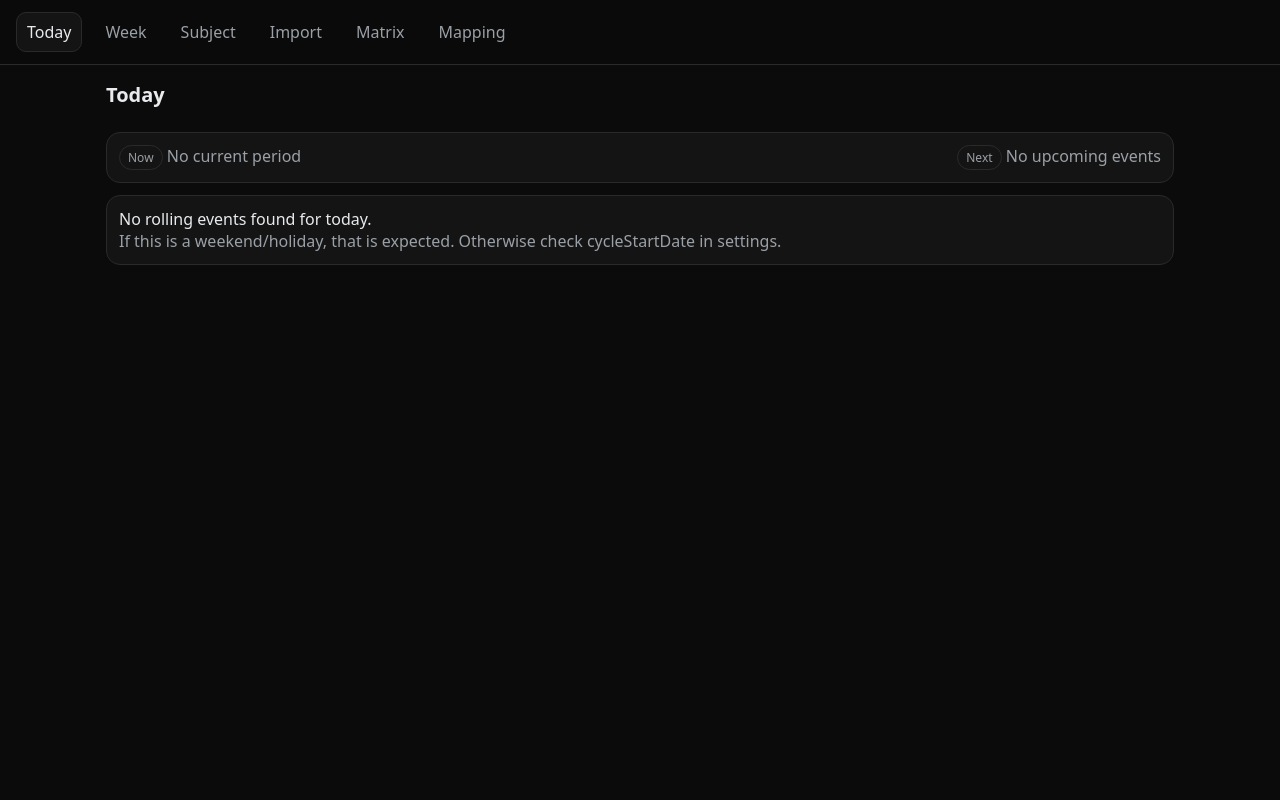
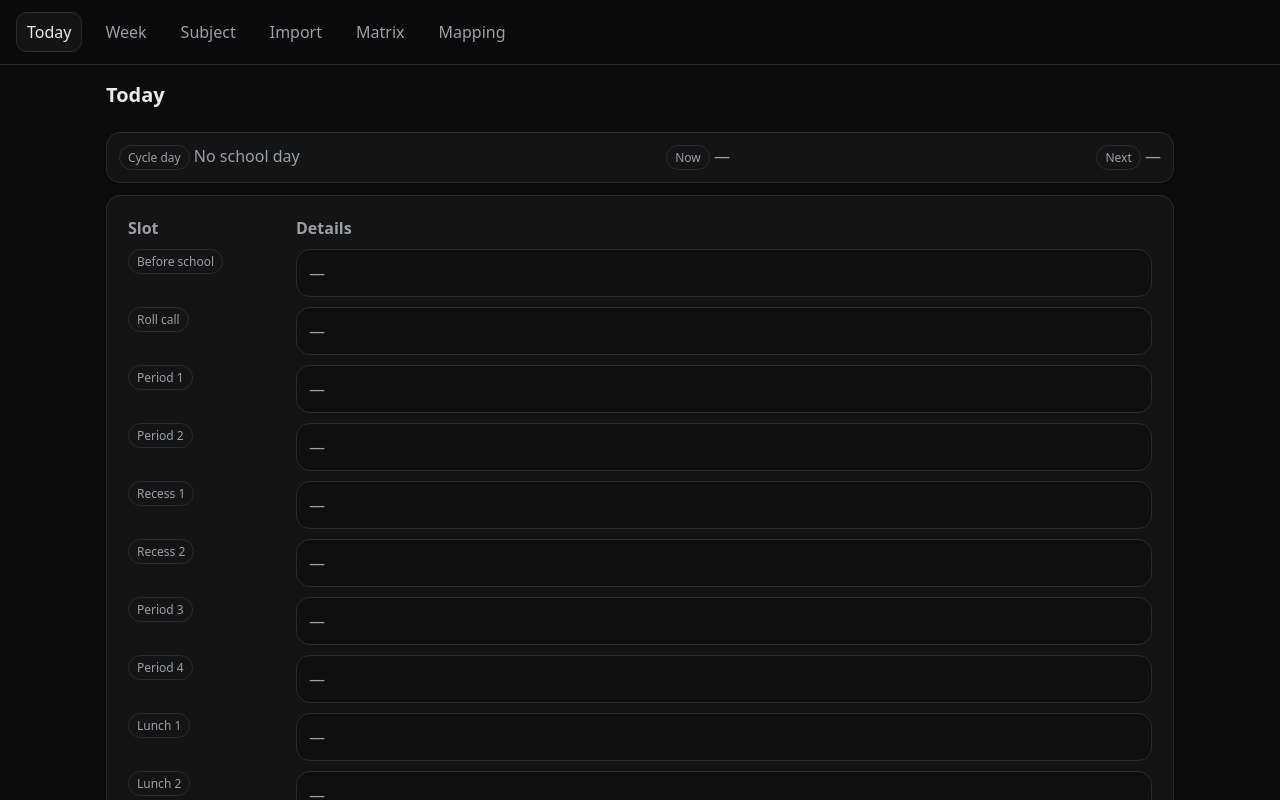
Before and after one commit to Spencerzone/cal, a React (Vite) app: page / in a window 1280 px wide. Shown: the top 800 px of the page. Built offline with nearby package versions, Linux system fonts and the light colour scheme; the HTML template or start-up script is replaced by a standard one.

Commit message:
todaypage - blanks

```diff
--- a/src/pages/TodayPage.tsx
+++ b/src/pages/TodayPage.tsx
@@ -1,44 +1,121 @@
 import { useEffect, useMemo, useState } from "react";
 import { format } from "date-fns";
 import { getDb } from "../db/db";
+import type { CycleTemplateEvent, DayLabel, SlotAssignment, SlotId } from "../db/db";
+import { SLOT_DEFS } from "../rolling/slots";
 import { getRollingSettings } from "../rolling/settings";
-import { generateForDate } from "../rolling/generate";
+import { dayLabelForDate } from "../rolling/cycle";
+import { getTemplateMeta, applyMetaToLabel } from "../rolling/templateMapping";
 
-function formatTimeRange(startUtc: number, endUtc: number): string {
-  const s = new Date(startUtc);
-  const e = new Date(endUtc);
-  // local display
-  return `${format(s, "H:mm")}–${format(e, "H:mm")}`;
+type Cell =
+  | { kind: "blank" }
+  | { kind: "free" }
+  | { kind: "manual"; a: SlotAssignment }
+  | { kind: "template"; a: SlotAssignment; e: CycleTemplateEvent };
+
+function weekdayFromLabel(label: DayLabel): string {
+  return label.slice(0, 3);
+}
+
+function minutesToLocalDateTime(today: Date, minutes: number): Date {
+  const d = new Date(today);
+  d.setHours(0, minutes, 0, 0);
+  return d;
+}
+
+function timeRangeFromTemplate(today: Date, e: CycleTemplateEvent): string {
+  const s = minutesToLocalDateTime(today, e.startMinutes);
+  const t = minutesToLocalDateTime(today, e.endMinutes);
+  return `${format(s, "H:mm")}–${format(t, "H:mm")}`;
 }
 
 export default function TodayPage() {
-  const [events, setEvents] = useState<Array<any>>([]);
   const [now, setNow] = useState<Date>(new Date());
+  const [label, setLabel] = useState<DayLabel | null>(null);
+  const [templateById, setTemplateById] = useState<Map<string, CycleTemplateEvent>>(new Map());
+  const [assignmentBySlot, setAssignmentBySlot] = useState<Map<SlotId, SlotAssignment>>(new Map());
+
   const todayKey = useMemo(() => format(new Date(), "yyyy-MM-dd"), []);
+  const todayLocal = useMemo(() => new Date(), []);
 
+  // clock tick
   useEffect(() => {
     const t = setInterval(() => setNow(new Date()), 30_000);
     return () => clearInterval(t);
   }, []);
 
+  // load templateById once
   useEffect(() => {
     (async () => {
       const db = await getDb();
-      const templateCount = await db.count("cycleTemplateEvents");
+      const template = await db.getAll("cycleTemplateEvents");
+      setTemplateById(new Map(template.map((e) => [e.id, e])));
+    })();
+  }, []);
 
-      if (templateCount > 0) {
+  // compute today's DayLabel (canonical), then apply mapping to reach stored label
+  useEffect(() => {
+    (async () => {
       const settings = await getRollingSettings();
-        const gen = await generateForDate(todayKey, settings);
-        setEvents(gen);
+      const canonical = dayLabelForDate(todayKey, settings) as DayLabel | null;
+
+      if (!canonical) {
+        setLabel(null);
+        setAssignmentBySlot(new Map());
         return;
       }
 
-      setEvents([]);
+      const meta = await getTemplateMeta();
+      const stored = meta ? applyMetaToLabel(canonical, meta) : canonical;
+      setLabel(stored);
+
+      // fetch assignments for this label
+      const db = await getDb();
+      const idx = db.transaction("slotAssignments").store.index("byDayLabel");
+      const rows = await idx.getAll(stored);
+
+      const m = new Map<SlotId, SlotAssignment>();
+      for (const a of rows) m.set(a.slotId, a);
+      setAssignmentBySlot(m);
     })();
   }, [todayKey]);
 
-  const current = useMemo(() => events.find((e) => now.getTime() >= e.startUtc && now.getTime() < e.endUtc) ?? null, [events, now]);
-  const next = useMemo(() => events.find((e) => e.startUtc > now.getTime()) ?? null, [events, now]);
+  const cells: Array<{ slotId: SlotId; slotLabel: string; cell: Cell }> = useMemo(() => {
+    return SLOT_DEFS.map((s) => {
+      const a = assignmentBySlot.get(s.id);
+
+      if (!a) return { slotId: s.id, slotLabel: s.label, cell: { kind: "blank" } };
+
+      if (a.kind === "free") return { slotId: s.id, slotLabel: s.label, cell: { kind: "free" } };
+
+      if (a.manualTitle) return { slotId: s.id, slotLabel: s.label, cell: { kind: "manual", a } };
+
+      if (a.sourceTemplateEventId) {
+        const e = templateById.get(a.sourceTemplateEventId);
+        if (e) return { slotId: s.id, slotLabel: s.label, cell: { kind: "template", a, e } };
+      }
+
+      return { slotId: s.id, slotLabel: s.label, cell: { kind: "blank" } };
+    });
+  }, [assignmentBySlot, templateById]);
+
+  // current/next computed only from template events (ignore blank/free)
+  const currentNext = useMemo(() => {
+    const realEvents = cells
+      .filter((x) => x.cell.kind === "template")
+      .map((x) => {
+        const e = (x.cell as any).e as CycleTemplateEvent;
+        const start = minutesToLocalDateTime(todayLocal, e.startMinutes).getTime();
+        const end = minutesToLocalDateTime(todayLocal, e.endMinutes).getTime();
+        return { title: e.title, start, end };
+      })
+      .sort((a, b) => a.start - b.start);
+
+    const nowMs = now.getTime();
+    const current = realEvents.find((e) => nowMs >= e.start && nowMs < e.end) ?? null;
+    const next = realEvents.find((e) => e.start > nowMs) ?? null;
+    return { current, next };
+  }, [cells, now, todayLocal]);
 
   return (
     <div className="grid">
@@ -47,53 +124,85 @@ export default function TodayPage() {
       <div className="card">
         <div className="row" style={{ justifyContent: "space-between", flexWrap: "wrap" }}>
           <div>
-            <div className="badge">Now</div>{" "}
-            {current ? (
-              <>
-                <strong>{current.title}</strong> <span className="muted">({formatTimeRange(current.startUtc, current.endUtc)})</span>
-              </>
+            <div className="badge">Cycle day</div>{" "}
+            {label ? (
+              <strong>
+                {weekdayFromLabel(label)} {label.slice(3)}
+              </strong>
             ) : (
-              <span className="muted">No current period</span>
+              <span className="muted">No school day</span>
             )}
           </div>
+
+          <div>
+            <div className="badge">Now</div>{" "}
+            {currentNext.current ? (
+              <strong>{currentNext.current.title}</strong>
+            ) : (
+              <span className="muted">—</span>
+            )}
+          </div>
+
           <div>
             <div className="badge">Next</div>{" "}
-            {next ? (
-              <>
-                <strong>{next.title}</strong> <span className="muted">({formatTimeRange(next.startUtc, next.endUtc)})</span>
-              </>
-            ) : (
-              <span className="muted">No upcoming events</span>
-            )}
+            {currentNext.next ? <strong>{currentNext.next.title}</strong> : <span className="muted">—</span>}
           </div>
         </div>
       </div>
 
-      <div className="grid">
-        {events.length === 0 ? (
-          <div className="card">
-            <div>No rolling events found for today.</div>
-            <div className="muted">If this is a weekend/holiday, that is expected. Otherwise check cycleStartDate in settings.</div>
+      <div className="card" style={{ overflowX: "auto" }}>
+        <table style={{ width: "100%", borderCollapse: "separate", borderSpacing: 8 }}>
+          <thead>
+            <tr>
+              <th style={{ textAlign: "left", width: 160 }} className="muted">Slot</th>
+              <th style={{ textAlign: "left" }} className="muted">Details</th>
+            </tr>
+          </thead>
+          <tbody>
+            {cells.map(({ slotId, slotLabel, cell }) => (
+              <tr key={slotId}>
+                <td style={{ verticalAlign: "top" }}>
+                  <div className="badge">{slotLabel}</div>
+                </td>
+                <td style={{ verticalAlign: "top" }}>
+                  <div className="card" style={{ background: "#0f0f0f" }}>
+                    {cell.kind === "blank" ? (
+                      <div className="muted">—</div>
+                    ) : cell.kind === "free" ? (
+                      <div className="muted">Free</div>
+                    ) : cell.kind === "manual" ? (
+                      <>
+                        <div>
+                          <strong>{cell.a.manualTitle}</strong>{" "}
+                          {cell.a.manualCode ? <span className="muted">({cell.a.manualCode})</span> : null}
                         </div>
+                        <div className="muted">
+                          {cell.a.manualRoom ? <span className="badge">Room {cell.a.manualRoom}</span> : null}{" "}
+                          <span className="badge">{cell.a.kind}</span>
+                        </div>
+                      </>
                     ) : (
-          events.map((e: any) => (
-            <div key={e.id} className="card">
-              <div className="row" style={{ justifyContent: "space-between" }}>
+                      <>
                         <div>
-                  <strong>{e.title}</strong>{" "}
-                  {e.code ? <span className="muted">({e.code})</span> : null}
+                          <strong>{cell.e.title}</strong>{" "}
+                          {cell.e.code ? <span className="muted">({cell.e.code})</span> : null}
+                          <span style={{ marginLeft: 10 }} className="muted">
+                            {timeRangeFromTemplate(todayLocal, cell.e)}
+                          </span>
                         </div>
-                <div className="muted">{formatTimeRange(e.startUtc, e.endUtc)}</div>
+                        <div className="muted">
+                          {cell.e.room ? <span className="badge">Room {cell.e.room}</span> : null}{" "}
+                          {cell.e.periodCode ? <span className="badge">{cell.e.periodCode}</span> : null}{" "}
+                          <span className="badge">{cell.a.kind}</span>
                         </div>
-              <div className="space" />
-              <div className="muted">
-                {e.periodCode ? <span className="badge">Period {e.periodCode}</span> : null}{" "}
-                {e.room ? <span className="badge">Room {e.room}</span> : null}{" "}
-                <span className="badge">{e.type}</span>
+                      </>
+                    )}
                   </div>
-            </div>
-          ))
-        )}
+                </td>
+              </tr>
+            ))}
+          </tbody>
+        </table>
       </div>
     </div>
   );
```
Lines whose indentation alone changed are shown as unchanged.
